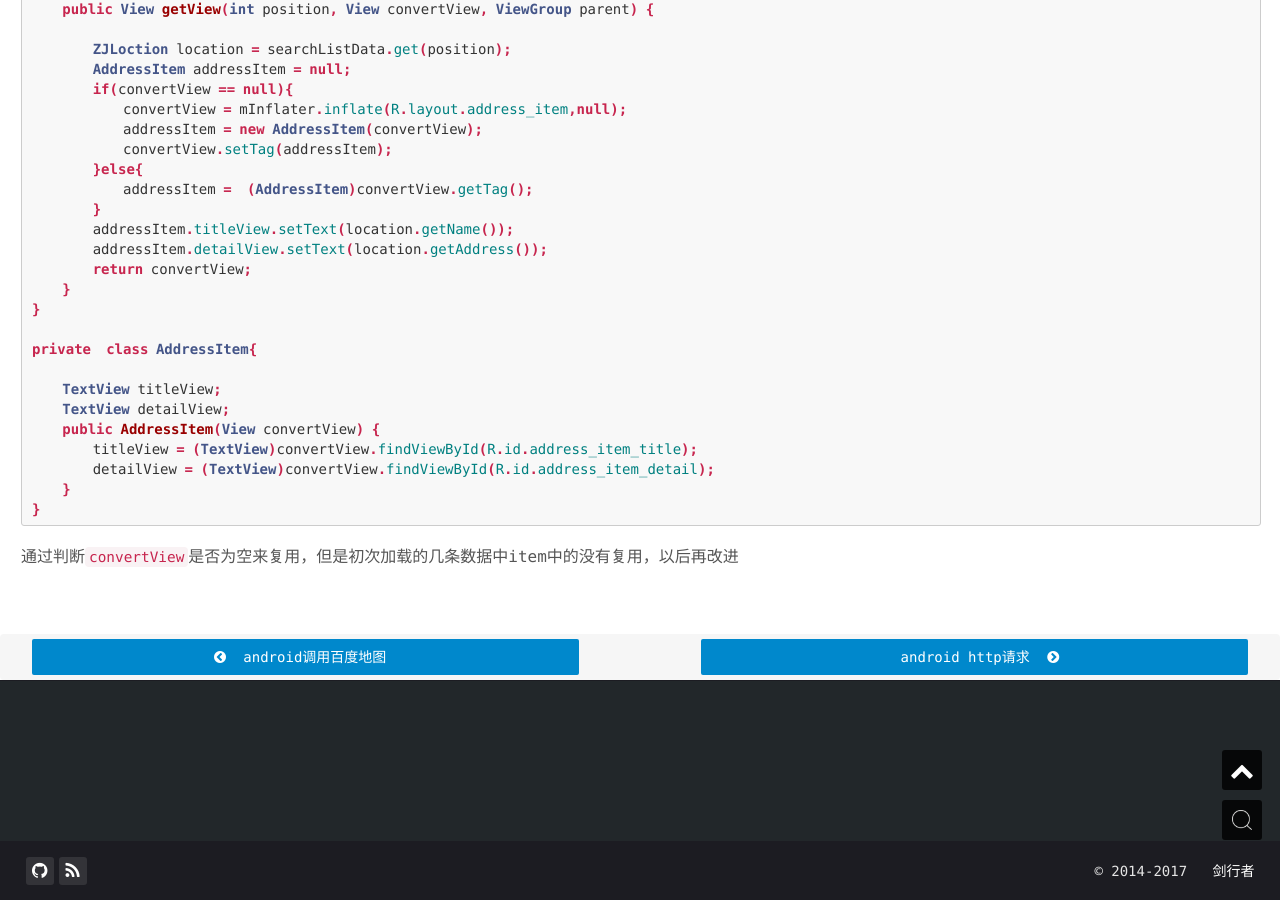
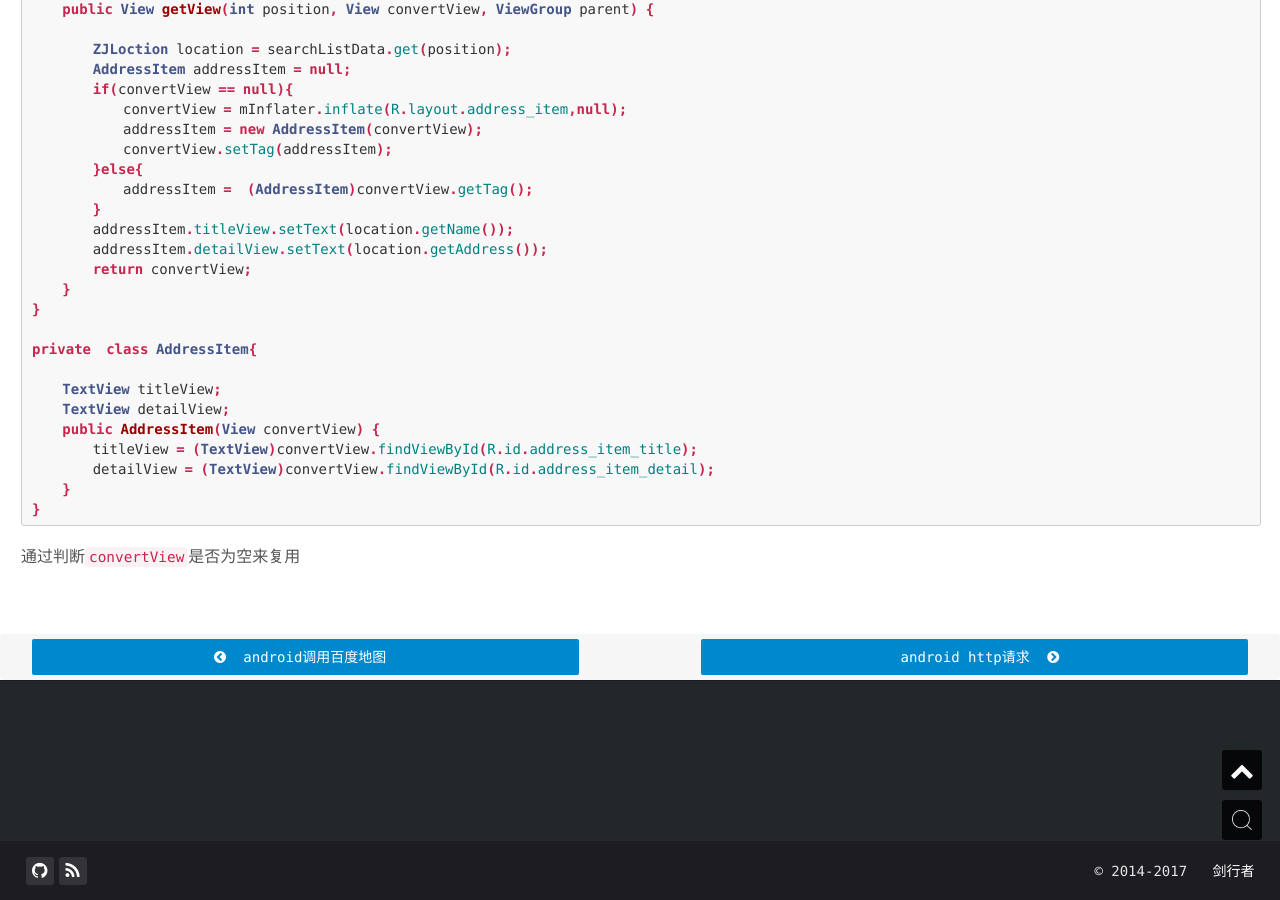
Before and after one commit to psvmc/myblog_jekyll, a Jekyll site: the page built from _posts/2015-12-04-android-listview-BaseAdapter.md, in a window 1280 px wide and 900 px high, scrolled down 1698 px. Built offline with Jekyll 4.4.1, drawn with Linux system fonts in a browser that asks for light colours; nearby versions of some CDN libraries.

Commit message:
文章更新

````diff
--- a/_posts/2015-12-04-android-listview-BaseAdapter.md
+++ b/_posts/2015-12-04-android-listview-BaseAdapter.md
@@ -94,4 +94,4 @@ private  class AddressItem{
 }
 ```
 
-通过判断`convertView`是否为空来复用，但是初次加载的几条数据中item中的没有复用，以后再改进
+通过判断`convertView`是否为空来复用
````
